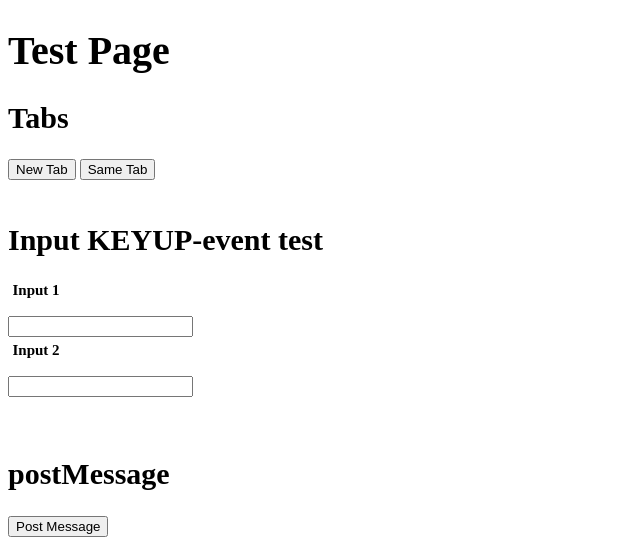
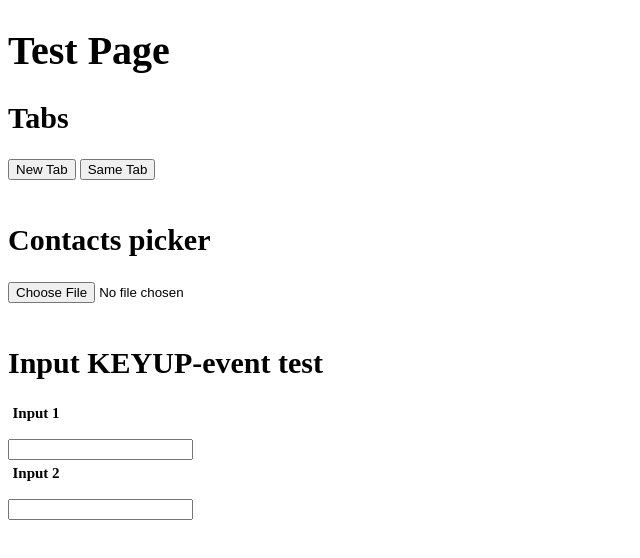
Before and after one commit to s-westphal/s-westphal.github.io, a plain HTML site: page index.html in a window 1280 px wide. Shown: the top 558 px of the page, without its empty margins (0-640 px from the left). Drawn offline with nearby package versions, Linux system fonts and the light colour scheme.

Commit message:
add contacts picker input

```diff
--- a/index.html
+++ b/index.html
@@ -15,6 +15,12 @@
 <h2> Tabs </h2>
 <button class="btn" onclick="window.open('https://sadchonks.com','_blank')">New Tab</button>
 <button class="btn" onclick="window.open('https://sadchonks.com','_self')">Same Tab</button>
+
+<br />
+<br />
+
+<h2> Contacts picker </h2>
+<input type=file accept=contacts>
 
 <br />
 <br />
```
